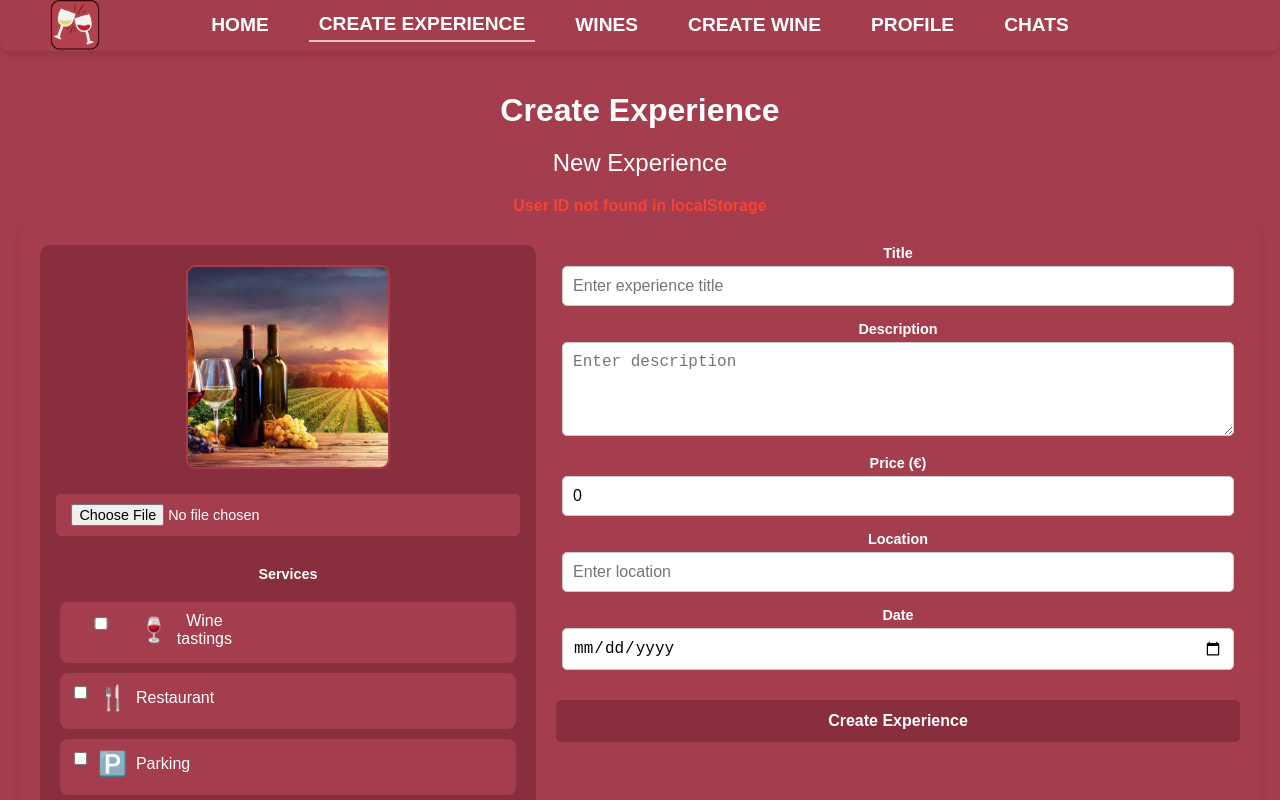
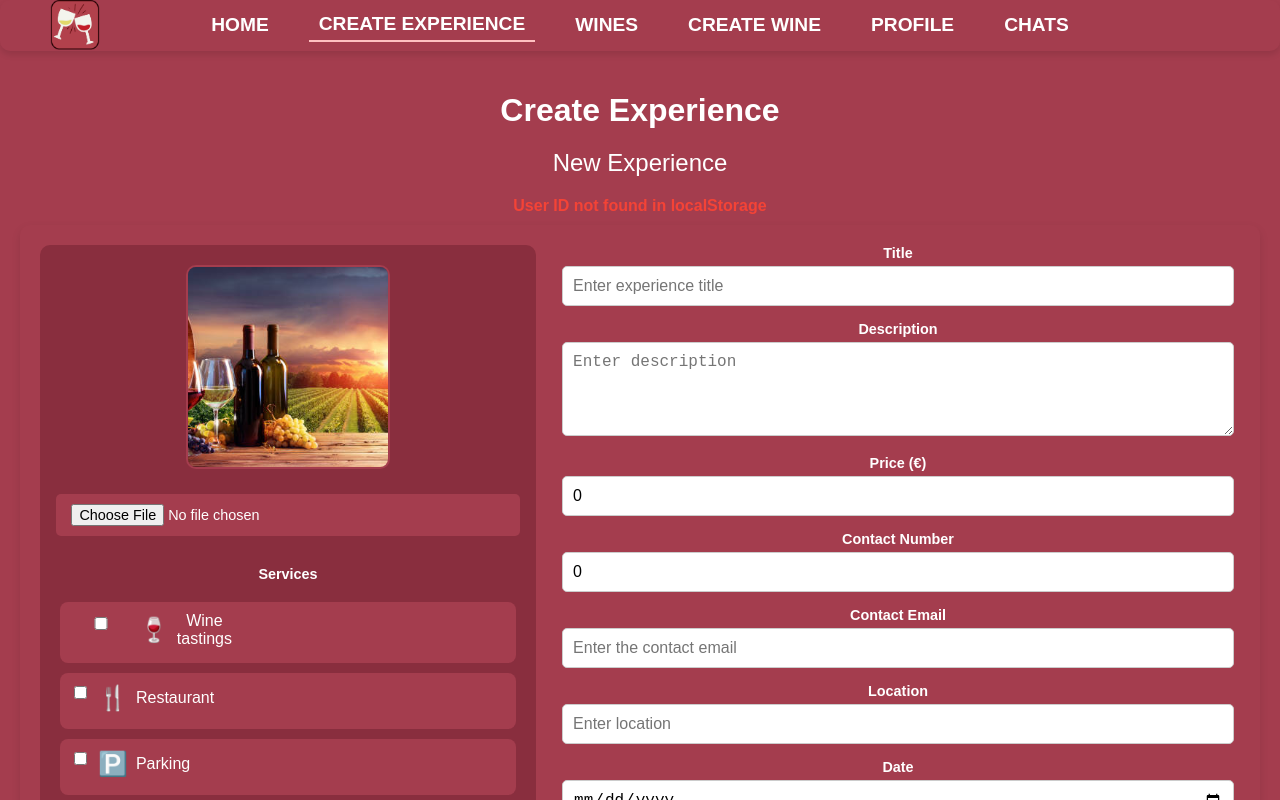
Before and after one commit to cbuzzz/WineR_React_Frontend, a React (Create React App) app: page /createExperience in a window 1280 px wide. Built offline with nearby package versions, Linux system fonts and the light colour scheme.

Commit message:
Funcionan imágenes en experiencias

```diff
--- a/src/models/experienceModel.ts
+++ b/src/models/experienceModel.ts
@@ -14,7 +14,7 @@ export interface Experience {
     reviews: Review[];  // Aquí cambiamos de string[] a Review[]
     date: string,
     services: Service[],
-    images: string[],
+    image: string,
 }
 
 export interface Review {
--- a/src/pages/WineLover/homeWineLover.tsx
+++ b/src/pages/WineLover/homeWineLover.tsx
@@ -64,10 +64,11 @@ const Home: React.FC = () => {
                             style={{ cursor: 'pointer' }}
                         >
                             <img
-                                src={expImg}
+                                src={experience.image ? experience.image : expImg}
                                 alt={experience.title}
                                 className="experience-image"
                             />
+
                             <div className="experience-info">
                                 <div className="experience-name">
                                     <img
--- a/src/pages/WineMaker/createExperience.tsx
+++ b/src/pages/WineMaker/createExperience.tsx
@@ -30,7 +30,7 @@ const CreateExperience: React.FC = () => {
         averageRating: 0,
         reviews: [],
         services: [], // Aquí se almacenarán los servicios seleccionados
-        images: [], // Añadimos un campo para las imágenes
+        image: '', // Añadimos un campo para las imágenes
     });
 
     const [selectedImage, setSelectedImage] = useState<File | null>(null);
@@ -84,16 +84,18 @@ const CreateExperience: React.FC = () => {
         setShowModal(false); // Asegurarnos de que el modal esté oculto al inicio del envío
 
         try {
-            await experienceService.createExperience(formData);
+            const createdExp = await experienceService.createExperience(formData);
 
             // Subir imagen si se seleccionó
-            if (selectedImage) {
+            if (formData.title && createdExp._id && selectedImage) {
+                setShowModal(true); // Mostrar el modal de éxito
                 const imageFormData = new FormData();
                 imageFormData.append('image', selectedImage);
                 // Llamar al servicio de subida de imágenes
-                await experienceService.uploadExperienceImage(formData.title, imageFormData);
+                await experienceService.uploadExperienceImage(createdExp._id, imageFormData);
             }
-            setShowModal(true); // Mostrar el modal de éxito
+
+
 
             // Redirigir después de un corto periodo de tiempo (3 segundos)
             setTimeout(() => {
@@ -183,6 +185,26 @@ const CreateExperience: React.FC = () => {
                             className="createexp-input"
                         />
 
+                        <label style={{ fontWeight: 'bold', color: 'white' }} htmlFor="contactnumber">Contact Number</label>
+                        <input
+                            type="tel"
+                            id="contactnumber"
+                            name="contactnumber"
+                            placeholder="Enter the contact number"
+                            value={formData.contactnumber}
+                            onChange={handleChange}
+                        />
+
+                        <label style={{ fontWeight: 'bold', color: 'white' }} htmlFor="contactmail">Contact Email</label>
+                        <input
+                            type="email"
+                            id="contactmail"
+                            name="contactmail"
+                            placeholder="Enter the contact email"
+                            value={formData.contactmail}
+                            onChange={handleChange}
+                        />
+
                         <label style={{ fontWeight: 'bold', color: 'white' }} htmlFor="location" className="createexp-label">Location</label>
                         <input
                             type="text"
--- a/src/styles/createwine.css
+++ b/src/styles/createwine.css
@@ -186,18 +186,23 @@ textarea:focus,
     left: 0;
     width: 100%;
     height: 100%;
-    background-color: rgba(0, 0, 0, 0.7);
+    background-color: rgba(0, 0, 0, 0.5);
+    /* Fondo semitransparente */
     display: flex;
     justify-content: center;
     align-items: center;
+    z-index: 1000;
 }
 
 .createexp-modal-content {
     background-color: white;
     padding: 20px;
     border-radius: 10px;
-    box-shadow: 0 4px 10px rgba(0, 0, 0, 0.3);
+    width: 300px;
     text-align: center;
+    box-shadow: 0 4px 8px rgba(0, 0, 0, 0.1);
+    /* Sombra suave */
+    color: #a43d4e;
 }
 
 /* Títulos */
```
